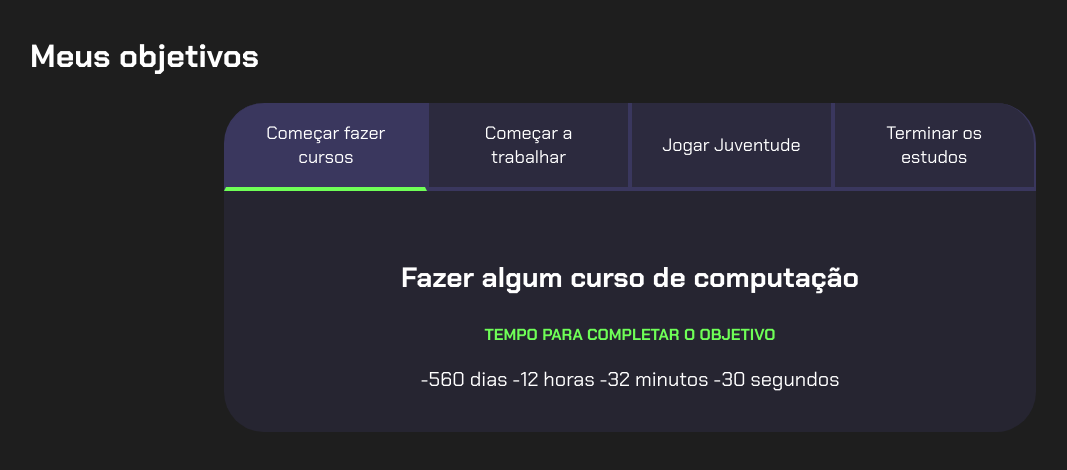
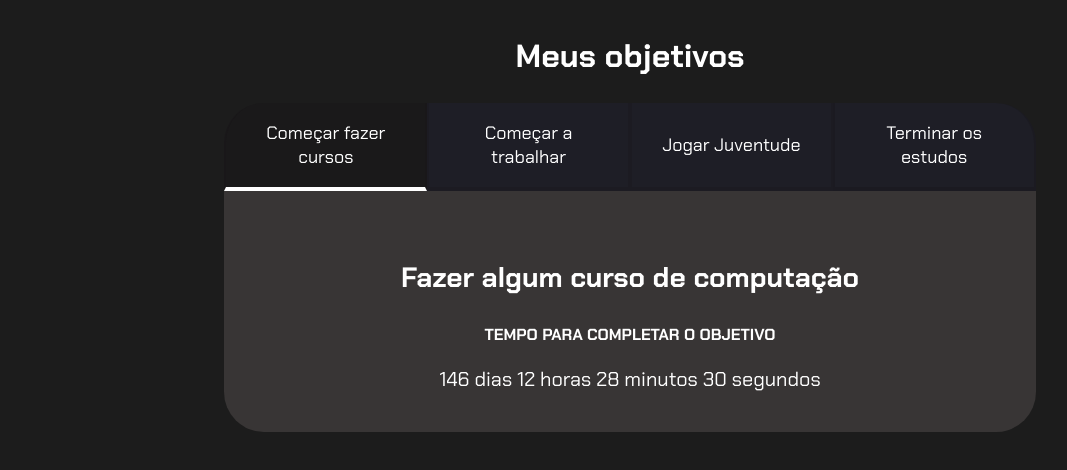
Before and after one commit to matheusGenari/16-04, a plain HTML site: page index.html in a window 1280 px wide. Shown: the whole page, without its empty margins (10-1077 px from the left). Drawn offline with Linux system fonts and the light colour scheme.

Commit message:
Add files via upload

```diff
--- a/index.html
+++ b/index.html
@@ -4,7 +4,7 @@
 <head>
     <meta charset="UTF-8">
     <meta name="viewport" content="width=device-width, initial-scale=1.0">
-    <title>Jogos da champions</title>
+    <title>Meus objetivos </title>
     <link rel="stylesheet" href="style.css">
 </head>
 
@@ -30,7 +30,7 @@
                     <div class="contador"></div>
                 </div>
                 <div class="aba-conteudo">
-                    <h3 class="aba-conteudo-titulo-principal">Treinar bem para poder jgoar o Juventude</h3>
+                    <h3 class="aba-conteudo-titulo-principal">Treinar bem para poder jogar o Juventude</h3>
                     <h4 class="aba-conteudo-titulo-secundario">Tempo para completar o objetivo</h4>
                     <div class="contador"></div>
                 </div>
--- a/main.js
+++ b/main.js
@@ -15,7 +15,7 @@ for (let i = 0; i < botoes.length; i++) {
 }
 
 const contadores = document.querySelectorAll(".contador");
-const tempoObjetivo1 = new Date("2023-10-05T00:00:00");
+const tempoObjetivo1 = new Date("2025-09-10T00:00:00");
 
 
 contadores[0].textContent = calculaTempo(tempoObjetivo1);
--- a/style.css
+++ b/style.css
@@ -1,12 +1,12 @@
 @import url('https://fonts.googleapis.com/css2?family=Chakra+Petch:wght@400;700&display=swap');
 
 :root {
-    --cor-de-fundo: #1E1E1E;
-    --verde: #6FFF57;
-    --branco: #FFFFFF;
-    --botao-ativo: #3A375E;
-    --botao-inativo: rgba(58, 55, 94, 0.5);
-    --texto-fundo: rgba(58, 55, 94, 0.3);
+    --cor-de-fundo: #000000e3;
+    --verde: #ffffff;
+    --branco: #ffffff;
+    --botao-ativo: #1513163d;
+    --botao-inativo: rgba(33, 32, 48, 0.5);
+    --texto-fundo: rgb(56, 53, 53);
 }
 
 body {
@@ -27,7 +27,7 @@ body {
 }
 
 .titulo-principal {
-    text-align: left;
+    text-align: center;
     width: 100%;
     font-size: 32px;
 }
```
